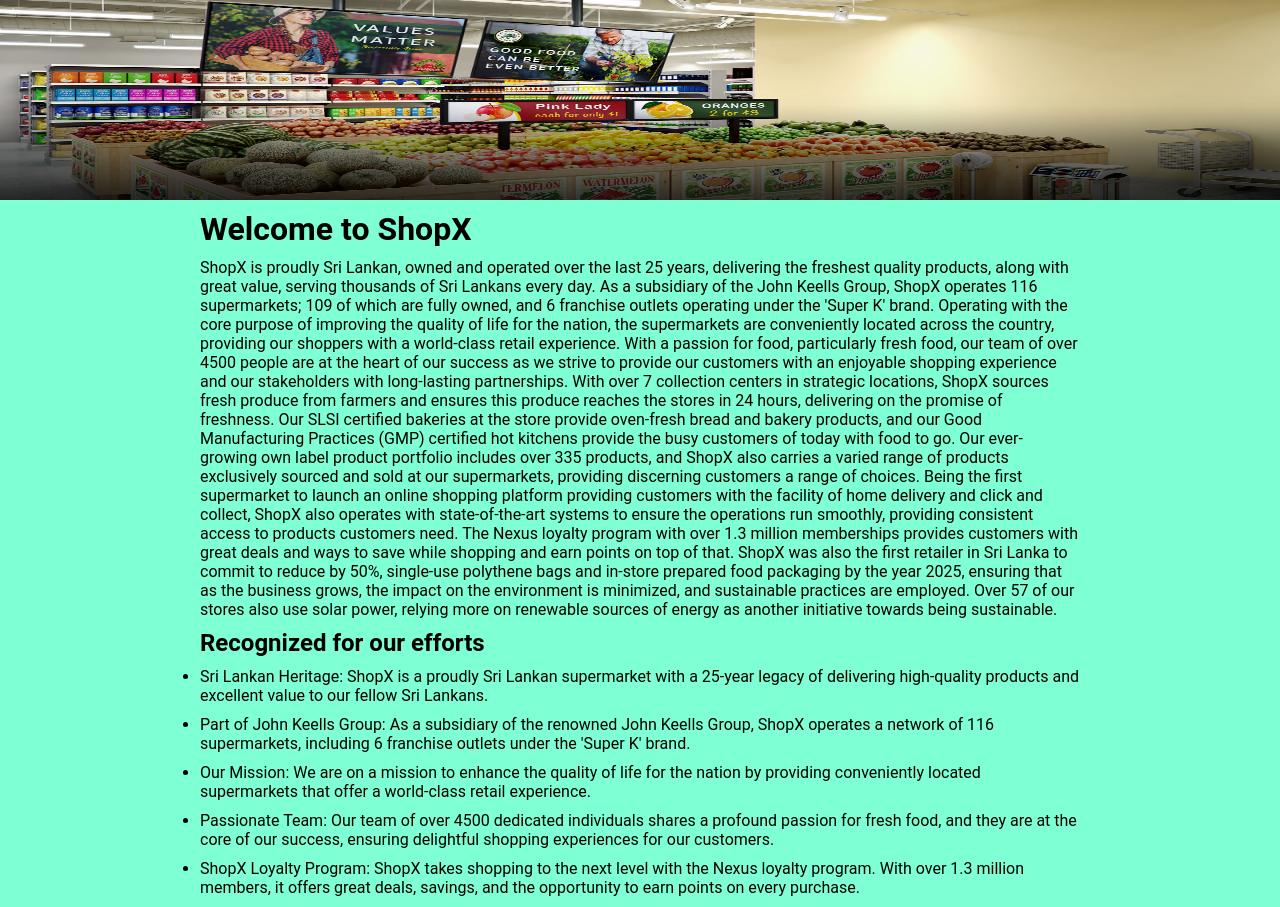
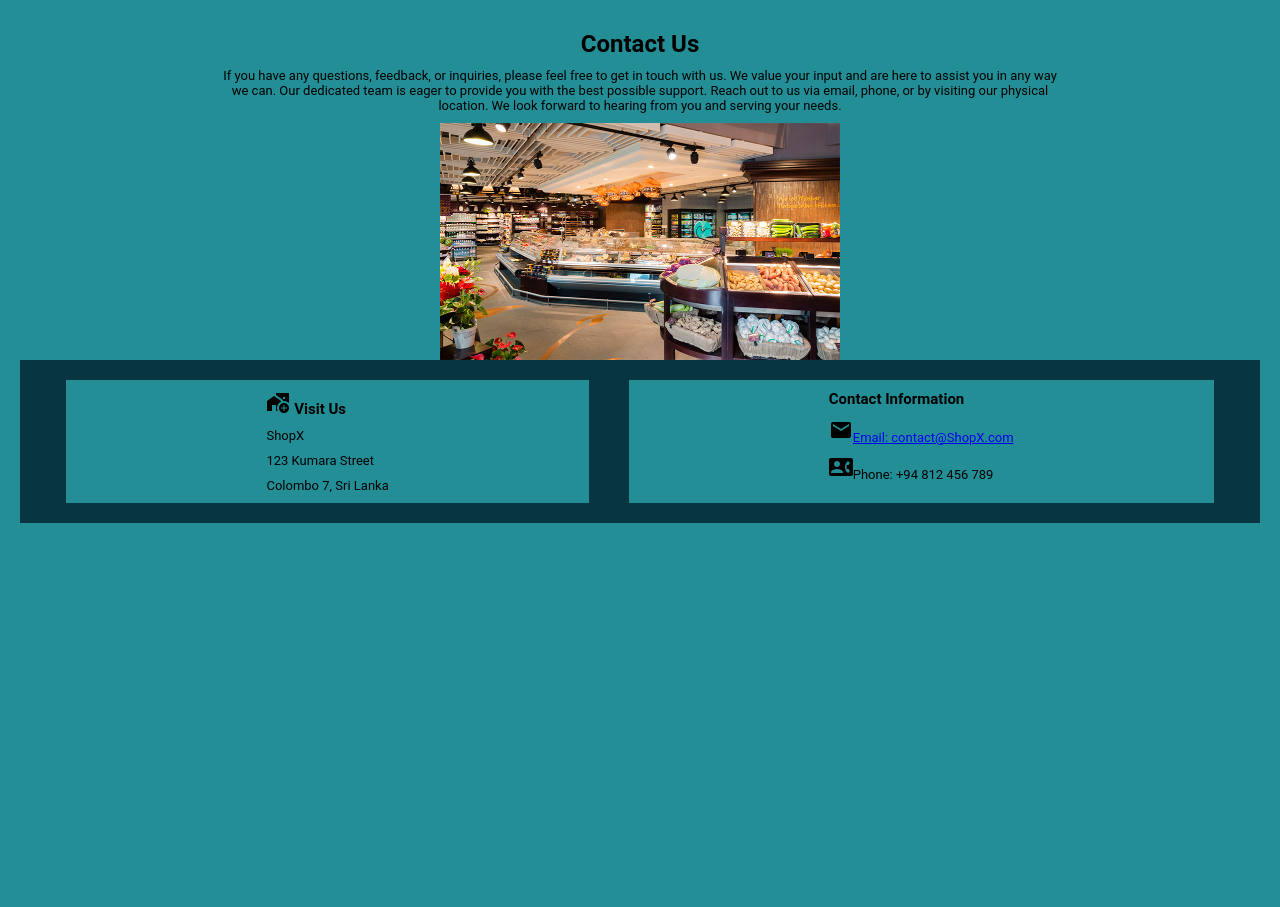
Before and after one commit to PrincipleCoders/Supermarket-Frontend, a React (Vite) app: page / in a window 1280 px wide. After the commit the page ends 800 px from the top, so only its background shows below. Built offline with nearby package versions, Linux system fonts and the light colour scheme.

Commit message:
add icons and make css of contact us page

```diff
--- a/src/App.jsx
+++ b/src/App.jsx
@@ -13,8 +13,8 @@
     <>
       {/* <Header/>
       <Shop/> */}
-      <About/>
-       {/* <Contact/>  */}
+      {/* <About/>  */}
+      <Contact/>
 
     </>
   )
--- a/src/components/contact.jsx
+++ b/src/components/contact.jsx
@@ -1,97 +1,43 @@
-import React, { useState } from 'react';
+import React from 'react';
 import '../styles/contact.css';
 import sm from '../assets/sm.jpg';
+import AddHomeWorkIcon from '@mui/icons-material/AddHomeWork';
+import ContactPhoneIcon from '@mui/icons-material/ContactPhone';
+import EmailIcon from '@mui/icons-material/Email';
 
 function ContactUs() {
-  const [formData, setFormData] = useState({ name: '', email: '', message: '' });
-
-  const handleChange = (e) => {
-    const { name, value } = e.target;
-    setFormData({ ...formData, [name]: value });
-  };
-
-  const handleSubmit = async (e) => {
-    e.preventDefault();
-    // Mock function for sending the message (you would replace this with a real backend)
-    try {
-      const response = await sendMessage(formData);
-      console.log('Message sent:', response);
-      alert('Message sent successfully!');
-      setFormData({ name: '', email: '', message: '' });
-    } catch (error) {
-      console.error('Error sending message:', error);
-      alert('Message could not be sent. Please try again later.');
-    }
-  };
-
-  const sendMessage = async (data) => {
-    return new Promise((resolve, reject) => {
-      setTimeout(() => {
-        resolve({ success: true });
-      }, 1000); // Simulate a delay for sending
-    });
-  };
+  const image = sm;
 
   return (
     <div className="contact-us-container">
-      <h1>Contact Us</h1>
+      <h1 className="mtopic">Contact Us</h1>
+      <p>
+        If you have any questions, feedback, or inquiries, please feel free to
+        get in touch with us. We value your input and are here to assist you in
+        any way we can. Our dedicated team is eager to provide you with the best
+        possible support. Reach out to us via email, phone, or by visiting our
+        physical location. We look forward to hearing from you and serving your
+        needs.
+      </p>
+      <img src={image} className="contact-image" />
       <div className="contact-info">
-        <div className="contact-details image-column">
-          <img src={sm} className="contact-image" alt="Supermarket" />
+        <div className="contact-details">
+          <h2>
+          <AddHomeWorkIcon /> Visit Us
+          </h2>
+          <p>ShopX</p>
+          <p>123 Kumara Street</p>
+          <p>Colombo 7, Sri Lanka</p>
         </div>
-        <div className="contact-details text-column">
-          <p>If you have any questions or feedback, please don't hesitate to get in touch with us using the information below:</p>
-          <div className="contact-info">
-            <div className="message-box">
-              <h2>Contact Form</h2>
-              <form onSubmit={handleSubmit}>
-                <div className="form-group">
-                  <label htmlFor="name">Name:</label>
-                  <input
-                    type="text"
-                    id="name"
-                    name="name"
-                    value={formData.name}
-                    onChange={handleChange}
-                    required
-                  />
-                </div>
-                <div className="form-group">
-                  <label htmlFor="email">Email:</label>
-                  <input
-                    type="email"
-                    id="email"
-                    name="email"
-                    value={formData.email}
-                    onChange={handleChange}
-                    required
-                  />
-                </div>
-                <div className="form-group">
-                  <label htmlFor="message">Message:</label>
-                  <textarea
-                    id="message"
-                    name="message"
-                    value={formData.message}
-                    onChange={handleChange}
-                    required
-                  />
-                </div>
-                <button type="submit">Submit</button>
-              </form>
-            </div>
-            <div className="contact-details">
-              <h2>Visit Us</h2>
-              <p>ShopX</p>
-              <p>123 Kumara Street</p>
-              <p>Colombo 7, Sri Lanka</p>
-            </div>
-            <div className="contact-details">
-              <h2>Contact Information</h2>
-              <p><a href='mailto:yuhu7447@gmail.com'>Email: contact@ShopX.com</a></p>
-              <p>Phone: +94 812 456 789</p>
-            </div>
-          </div>
+
+        <div className="contact-details">
+          <h2>
+            Contact Information
+          </h2>
+          <p>
+            <EmailIcon/><a href="yuhu7447@gmail.com">Email: contact@ShopX.com</a>
+          </p>
+          <p><ContactPhoneIcon/>Phone: +94 812 456 789</p>
         </div>
       </div>
     </div>
--- a/src/styles/about.css
+++ b/src/styles/about.css
@@ -4,7 +4,7 @@
     padding: 0;
     box-sizing: content-box;
     font-family: "Roboto", sans-serif;
-    background-color: aquamarine;
+    background-color: rgb(35, 142, 150);
 }
 
 /* Container for the whole page */
@@ -37,6 +37,13 @@
     margin: 10px 200px; /* Adjust the margin from left and right */
 }
 
+.sub-content {
+    text-align: center justify;
+    margin: 10px 200px; /* Adjust the margin from left and right */
+    font-size: small;
+}
+
+
 /* Additional styling for the "Recognized for our efforts" section */
 h2 {
     text-align:justify;
--- a/src/styles/contact.css
+++ b/src/styles/contact.css
@@ -1,35 +1,56 @@
-/* Style the Message Box and its content */
-.message-box {
-    background-color: #110f8d;
+.contact-us-container {
+    text-align: center;
     padding: 20px;
-    border: 1px solid #ccc;
-    border-radius: 8px;
-  }
-
-  .message-box h2 {
-    font-size: 20px;
-    margin-bottom: 10px;
-  }
-
-  /* Add hover effect to the Submit button */
-  .message-box button:hover {
-    background-color: #4285F4;
-    color: #ffffff;
-    cursor: pointer;
 
   }
 
-  /* Add a transition for smoother hover effect */
-  /* .contact-details, .form-group {
-    transition: transform 0.3s ease, opacity 0.3s ease;
+  h1 {
+    font-size: 24px;
+    text-align: center;
   }
-   */
-  /* Add hover effect for contact details and form groups */
-  /* .contact-details:hover, .form-group:hover {
-    transform: scale(1.05);
+
+  h2{
+    font-size: 15px;
+
   }
-   */
-  /* Add a subtle box shadow on hover */
-  .contact-details:hover, .form-group:hover {
-    box-shadow: 0 0 10px rgba(0, 0, 0, 0.2);
+
+  .content {
+    display: flex;
+    align-items: center justify;
   }
+
+  .mtopic{
+    align-items: center justify;
+  }
+
+  .left-column {
+    flex: 1; /* Expand to fill available space */
+    text-align: center;
+  }
+
+  .right-column {
+    flex: 2; /* Expand to fill available space */
+    text-align: left;
+  }
+
+  .contact-image {
+    width: 80%; /* Ensure the image takes up the entire width of the left column */
+    max-width: 400px; /* Limit the maximum width of the image */
+    display: block; /* Remove any default spacing */
+    margin: 0 auto; /* Center the image horizontally */
+  }
+
+  p {
+    font-size: 13px;
+  }
+
+  .contact-info {
+    display: flex;
+    justify-content: center;
+    background-color: rgb(8, 53, 66);
+  }
+
+  .contact-details {
+    text-align: left;
+    margin: 20px;
+  }
```
